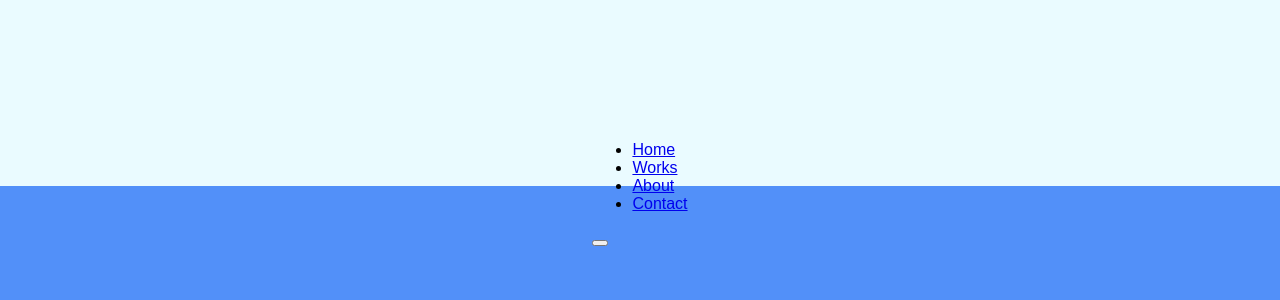
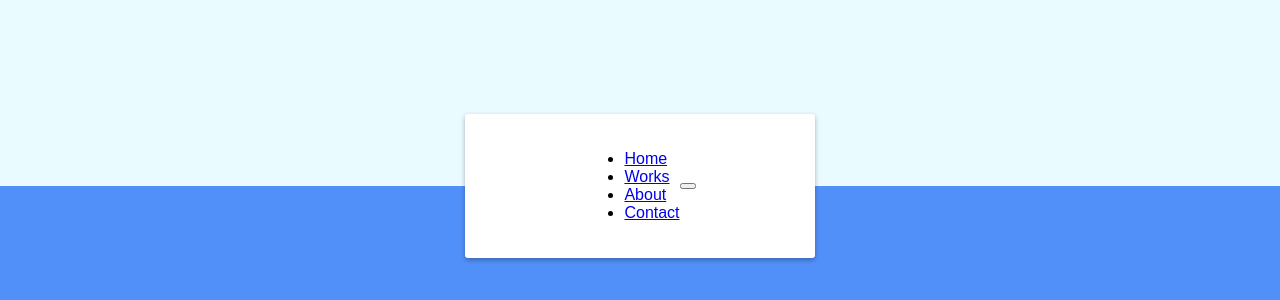
Before and after one commit to DEV-Gitanjali/Animated_Navigation, a plain HTML site: page index.html in a window 1280 px wide. Shown: the part 214-514 px from the top of the page. Drawn offline with Linux system fonts and the light colour scheme; a web font is replaced by a local one.

Commit message:
this code for navbar styling

```diff
--- a/style.css
+++ b/style.css
@@ -20,3 +20,22 @@ body{
     height: 100vh;
     margin: 0;
 }
+
+/* this method for navbar styling */
+nav {
+    background-color: #fff;
+    padding: 20px;
+    width: 80px;
+    display: flex;
+    align-items: center;
+    justify-content: center;
+    border-radius: 3px;
+    box-shadow: 0 2px 5px rgba(0, 0, 0, 0.3);
+    transition: width 0.6s linear;
+    overflow-x: hidden;
+  }
+
+  /* this method for navbar active element */
+  nav.active {
+    width: 350px;
+  }
```
